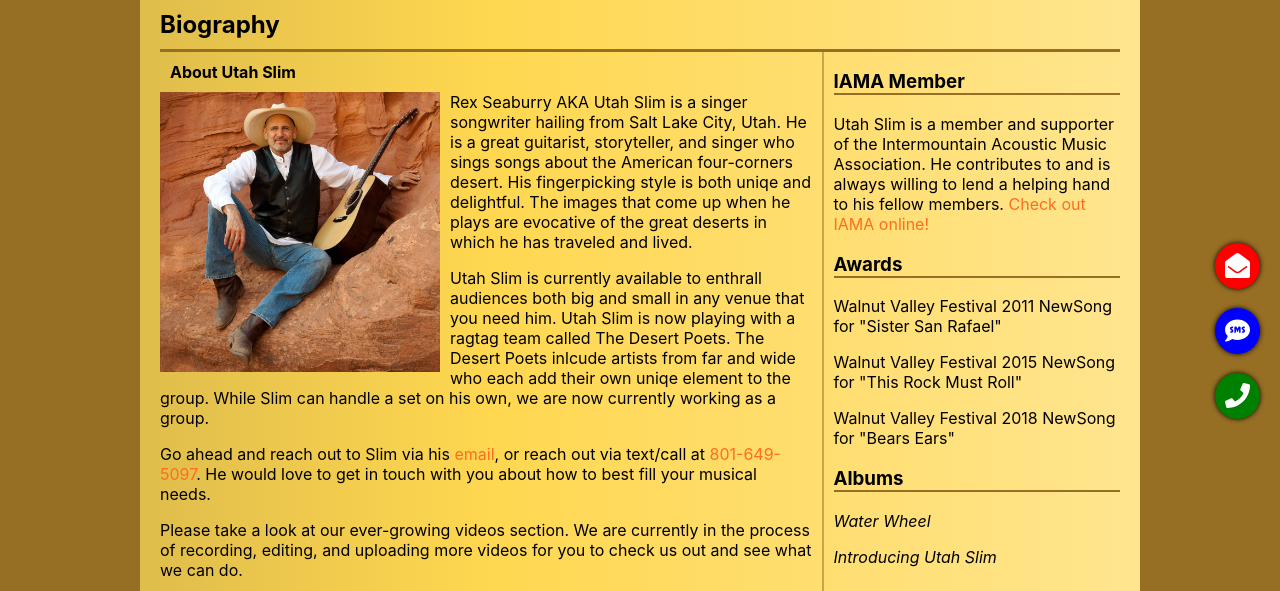
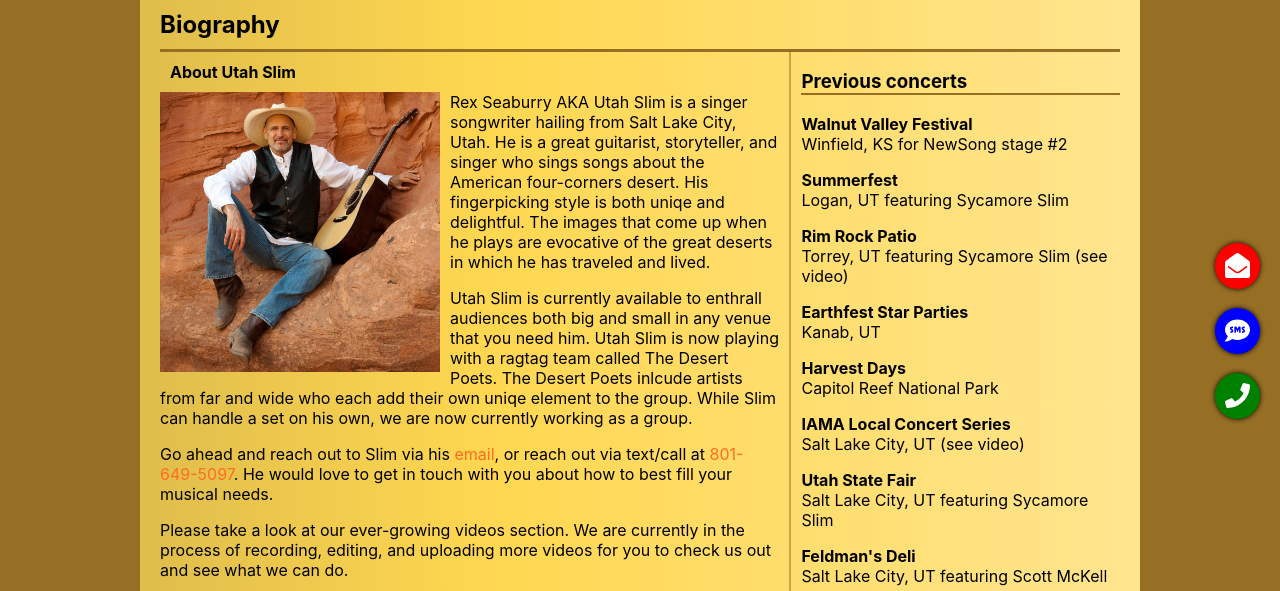
Before and after one commit to zottwickel/utahslim-client, a React (Create React App) app: page / in a window 1280 px wide. Shown: the part 361-952 px from the top of the page. Built offline with nearby package versions, Linux system fonts and the light colour scheme; no server answers.

Commit message:
prepare static client

```diff
--- a/public/index.html
+++ b/public/index.html
@@ -9,7 +9,7 @@
       name="description"
       content="Utah Slim is a musician, singer, songwriter, blogger, environmentalist, and guitarist located in Salt Lake City Utah who sings covers and originals with guest artists at local shows and on the road."
     />
-    <link rel="apple-touch-icon" href="%PUBLIC_URL%/logo192.png" />
+    <link rel="apple-touch-icon" href="%PUBLIC_URL%/guitar.ico" />
     <!--
       manifest.json provides metadata used when your web app is installed on a
       user's mobile device or desktop. See https://developers.google.com/web/fundamentals/web-app-manifest/
--- a/src/Bio/Bio.css
+++ b/src/Bio/Bio.css
@@ -36,6 +36,14 @@
   margin: 10px 0 0 10px;
 }
 
+.b_heading {
+  margin: 0;
+}
+
+.b_info {
+  margin-top: 0;
+}
+
 @media only screen and (min-width: 768px) {
   .bio_flex {
     display: flex;
@@ -49,5 +57,6 @@
     border-left: 2px solid rgb(150, 110, 36, 0.5);
     padding-left: 10px;
     margin-left: 10px;
+    width: 180%;
   }
 }
--- a/src/Bio/Bio.js
+++ b/src/Bio/Bio.js
@@ -23,8 +23,23 @@ class Bio extends React.Component {
             <h4>More Desert Poets profiles coming soon!</h4>
           </section>
           <section className='bio_flex_right'>
-            <h3 className='content_subheading'>IAMA Member</h3>
-            <p>Utah Slim is a member and supporter of the Intermountain Acoustic Music Association. He contributes to and is always willing to lend a helping hand to his fellow members. <a rel='noopener noreferrer' target="_blank" className='outside_link' href='http://www.iamaweb.org/wp/'>Check out IAMA online!</a></p>
+            <h3 className='content_subheading'>Previous concerts</h3>
+            <h4 className='b_heading'>Walnut Valley Festival</h4>
+            <p className='b_info'>Winfield, KS for NewSong stage #2</p>
+            <h4 className='b_heading'>Summerfest</h4>
+            <p className='b_info'>Logan, UT featuring Sycamore Slim</p>
+            <h4 className='b_heading'>Rim Rock Patio</h4>
+            <p className='b_info'>Torrey, UT featuring Sycamore Slim (see video)</p>
+            <h4 className='b_heading'>Earthfest Star Parties</h4>
+            <p className='b_info'>Kanab, UT</p>
+            <h4 className='b_heading'>Harvest Days</h4>
+            <p className='b_info'>Capitol Reef National Park</p>
+            <h4 className='b_heading'>IAMA Local Concert Series</h4>
+            <p className='b_info'>Salt Lake City, UT (see video)</p>
+            <h4 className='b_heading'>Utah State Fair</h4>
+            <p className='b_info'>Salt Lake City, UT featuring Sycamore Slim</p>
+            <h4 className='b_heading'>Feldman's Deli</h4>
+            <p className='b_info'>Salt Lake City, UT featuring Scott McKell</p>
             <h3 className='content_subheading'>Awards</h3>
             <p>Walnut Valley Festival 2011 NewSong for "Sister San Rafael"</p>
             <p>Walnut Valley Festival 2015 NewSong for "This Rock Must Roll"</p>
--- a/src/Blog/Article/Article.js
+++ b/src/Blog/Article/Article.js
@@ -24,7 +24,7 @@ class Article extends React.Component {
       .then(this.context.setComments)
       .catch(this.context.setError)
   }
-
+  /*
   componentDidMount() {
     const { article_id } = this.props.match.params
     this.context.clearError()
@@ -34,6 +34,7 @@ class Article extends React.Component {
   componentWillUnmount() {
     this.context.clearArticle()
   }
+  */
 
   handleComment(event) {
     event.preventDefault()
@@ -67,7 +68,7 @@ class Article extends React.Component {
     const articleComments = this.context.comments
     return (
       <div className='article'>
-        {!thisArticle ? <Loading /> : null }
+        {!thisArticle ? <p>An article will go here.</p> : null }
         {this.props.isLoggedIn ? <Link className='a_compose_link' to='/blog/compose'>Compose new article</Link>: null }
         <h3 className='a_subheading'>{thisArticle.title}</h3>
         <div className='a_flex'>
--- a/src/Blog/ArticleList/ArticleList.js
+++ b/src/Blog/ArticleList/ArticleList.js
@@ -8,6 +8,7 @@ import Loading from '../../Util/Loading'
 class ArticleList extends React.Component {
   static contextType = BlogContext
 
+  /*
   componentDidMount() {
     ArticleApiService.getArticles()
       .then(this.context.setArticles)
@@ -19,11 +20,12 @@ class ArticleList extends React.Component {
       .then(this.context.setArticles)
       .catch(this.context.setError)
   }
+  */
 
   render() {
     return (
       <div className='article_list'>
-        {this.context.articles.length === 0 ? <Loading /> : null }
+        {this.context.articles.length === 0 ? <p>A list of Blog Articles will go here.</p> : null }
         {this.props.isLoggedIn ? <Link className='a_compose_link' to='/blog/compose'>Compose new article</Link>: null }
         <ul className='articles_list'>
           {this.context.articles.map(article => {
--- a/src/Performances/Performances.js
+++ b/src/Performances/Performances.js
@@ -8,12 +8,13 @@ import './Performances.css'
 
 class Performances extends React.Component {
   static contextType = GigsContext
-
+  /*
   componentDidMount() {
     GigApiService.getGigs()
       .then(this.context.setGigs)
       .catch(this.context.setError)
   }
+  */
 
   render() {
     const gmapsUri = `https://www.google.com/maps/embed/v1/place?q=Mestizo%20Coffee%20House%2C%20631%20W%20North%20Temple%2C%20Salt%20Lake%20City%2C%20UT%2084116&key=${config.GMAPS_KEY}`
@@ -23,7 +24,7 @@ class Performances extends React.Component {
         <h2 className='content_heading'>Performances</h2>
         <div className='perform_flex'>
           <section className='perform_left'>
-            {gigs.length === 0 ? <Loading /> : null }
+            {gigs.length === 0 ? <p>A list of performances will appear here.</p> : null }
             {error
               ? <p className='error'>There was an error, please try again.</p>
               : (
--- a/src/Users/UserForms.js
+++ b/src/Users/UserForms.js
@@ -3,6 +3,7 @@ import LoginContext from '../contexts/LoginContext'
 import './UserForms.css'
 import TokenService from '../services/token-service'
 import AuthApiService from '../services/auth-api-service'
+
 
 function handleLoginJwtAuth(event, context) {
   event.preventDefault()
@@ -48,7 +49,7 @@ export function Login(props) {
       <LoginContext.Consumer>
         {context => { return (
           <div className='overlay' >
-            <form className='login_form' onSubmit={e => handleLoginJwtAuth(e, context)}>
+            <form className='login_form' onSubmit={e => context.beginSession(e)}>
               <h2>Login</h2>
               <p className='user_label'>Email:</p>
               <input className='user_input' name='email' id='email' type='text' placeholder='yourname@domain.com' />
@@ -125,7 +126,7 @@ export function Register(props) {
     <LoginContext.Consumer>
       {context => { return (
         <div className='overlay' >
-          <form className='register_form' onSubmit={e => handleRegister(e, context)}>
+          <form className='register_form' onSubmit={e => context.beginSession(e)}>
             <p className='user_label'>Full Name:</p>
             <input className='user_input' name='full_name' type='text' placeholder='Your Name' onChange={e => validateFullName(e)} />
             {full_name ? <p className='invalid'>{full_name}</p> : null }
```
